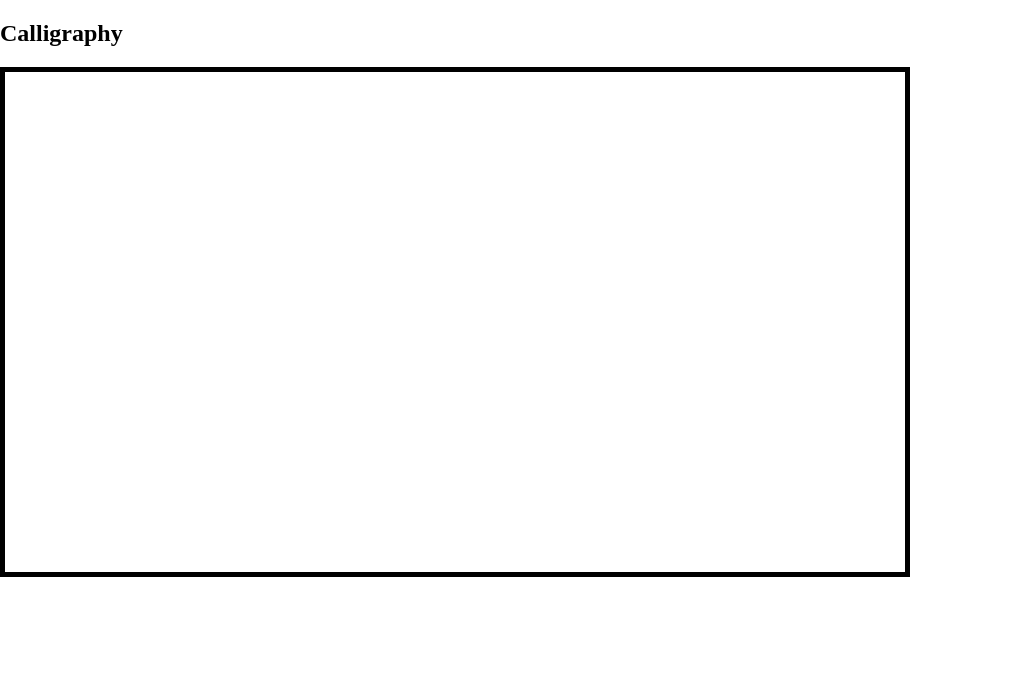
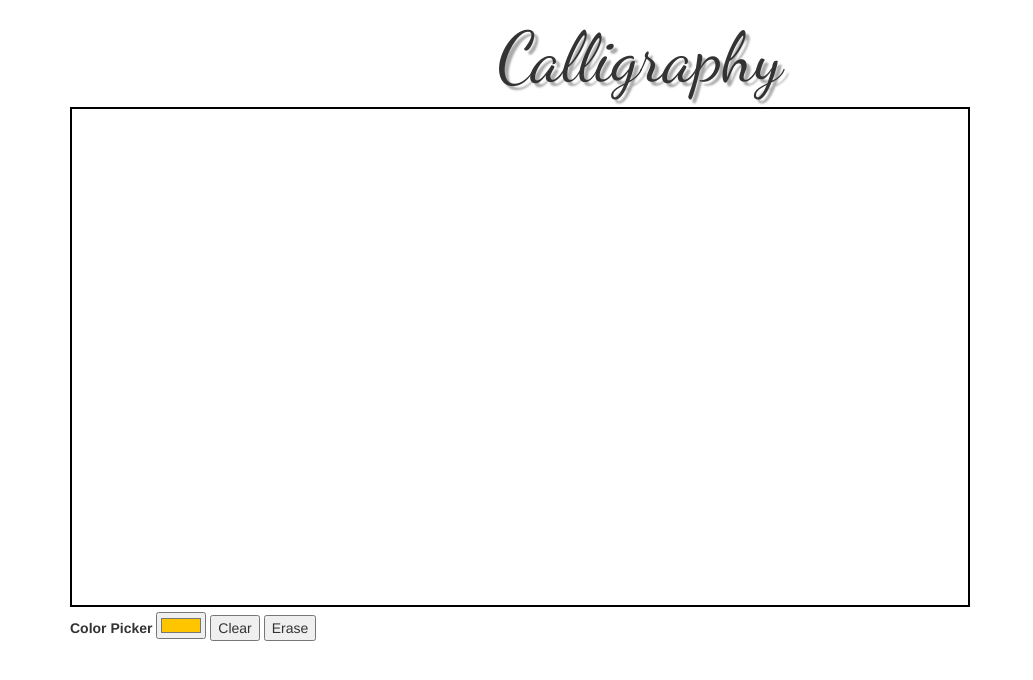
Before and after one commit to shelbyinloes/calligraphy, a plain HTML site: page index.html in a window 1280 px wide. Shown: the whole page, without its empty margins (0-1033 px from the left). Drawn offline with nearby package versions, Linux system fonts and the light colour scheme.

Commit message:
styling + clear btn + start of eraser btn

```diff
--- a/css/style.css
+++ b/css/style.css
@@ -3,7 +3,18 @@ html, body {
 }
 
 #draw {
-  border: solid 5px black;
+  border: solid 2px black;
   height: 500px;
   width: 900px;
 }
+
+.header {
+  display: flex;
+  justify-content: center;
+  font-family: 'Dancing Script', cursive;
+  text-shadow: 4px 4px 2px #aaa;
+}
+
+h1 {
+  font-size: 70px;
+}
--- a/index.html
+++ b/index.html
@@ -3,13 +3,22 @@
 <head>
   <meta charset="UTF-8">
   <title>HTML5 Canvas</title>
+  <link rel="stylesheet" href="https://maxcdn.bootstrapcdn.com/bootstrap/3.3.7/css/bootstrap.min.css" integrity="sha384-BVYiiSIFeK1dGmJRAkycuHAHRg32OmUcww7on3RYdg4Va+PmSTsz/K68vbdEjh4u" crossorigin="anonymous">
+  <link href="https://fonts.googleapis.com/css?family=Dancing+Script" rel="stylesheet">
   <link rel="stylesheet" href="css/style.css">
 </head>
 <body>
-
-  <h2>Calligraphy</h2>
-  <canvas id="draw"></canvas>
-
+  <div class="container">
+    <div class="row header">
+      <h1>Calligraphy</h1>
+    </div>
+    <canvas id="draw"></canvas>
+    <br>
+    <label for="base">Color Picker</label>
+    <input id="base" type="color" name="base" value="#ffc600">
+    <button id="clear">Clear</button>
+    <button id="erase">Erase</button>
+  </div>
 <script src="javascript/script.js"></script>
 </body>
 </html>
--- a/javascript/script.js
+++ b/javascript/script.js
@@ -1,88 +1,76 @@
+//setting up canvas
 const canvas = document.querySelector('#draw');
+const picker = document.querySelector('input');
+const clearBtn = document.querySelector('#clear');
+const erase = document.querySelector('#erase');
 const ctx = canvas.getContext('2d');
 canvas.width = 900;
 canvas.height = 500;
-ctx.strokeStyle = '#BADA55';
+ctx.strokeStyle = `${picker.value}`;
 ctx.lineJoin = 'round';
 ctx.lineCap = 'round';
-ctx.lineWidth = 10;
+ctx.lineWidth = 3;
 
 let isDrawing = false;
 let lastX = 0;
 let lastY = 0;
-let hue = 0;
 let direction = true;
 
+//canvas functions
 function draw(e) {
   if(!isDrawing) return; //stop fn from running when they are not moused down
-  // console.log(e);
-  // ctx.strokeStyle = "black";
   ctx.beginPath();
   ctx.moveTo(lastX, lastY);
   ctx.lineTo(e.offsetX, e.offsetY);
   ctx.stroke();
   changeWidth(e);
   [lastX, lastY] = [e.offsetX, e.offsetY]
-
 }
 
 function changeWidth(e){
-  const newX = Math.ceil(e.offsetX/5);
   const newY = Math.ceil(e.offsetY/5);
-  const newLastX = Math.ceil(lastX/5);
   const newLastY = Math.ceil(lastY/5);
-  console.log(newX, newY)
-  console.log(newLastX, newLastY)
-  console.log(ctx.lineWidth)
-
-  // if((newLastX > newX) && newLastY > newY){
-  //   ctx.strokeStyle = "black";
-  // }
 
   if(newY <= newLastY){
-    if(ctx.lineWidth == 5){
-      console.log("here")
+    if(ctx.lineWidth == 3){
       return;
-    }else if(ctx.lineWidth > 5){
+    }else if(ctx.lineWidth > 3){
       ctx.lineWidth--
-      console.log("should be decreasing")
     }
     // ctx.strokeStyle = "blue"
   }else if(newY >= newLastY){
-    if(ctx.lineWidth == 30){
-      console.log("wtf")
+    if(ctx.lineWidth == 20){
       return
-    }else if(ctx.lineWidth < 30){
-      console.log("plus plus")
+    }else if(ctx.lineWidth < 20){
       ctx.lineWidth++
     }
-    // ctx.strokeStyle = "pink"
-  // }else if((newLastX <= newX) && (newLastY <= newY)){
-  //   // ctx.strokeStyle = "green"
-  //   if(ctx.lineWidth == 15){
-  //     return;
-  //   }else if(ctx.lineWidth < 15){
-  //     ctx.lineWidth++
-  //   }else if(ctx.lineWidth > 15){
-  //     ctx.lineWidth--
-  //   }
-  // }else if((newLastX <= newX) && (newLastY >= newY)){
-  //   // ctx.strokeStyle = "purple"
-  //   if(ctx.lineWidth == 5){
-  //     return
-  //   }if(ctx.lineWidth < 5){
-  //     ctx.lineWidth--
-  //   }
   }
-
-
 }
 
+function handleColor() {
+  document.documentElement.style.setProperty(`--${base}`, this.value);
+  ctx.strokeStyle = `${picker.value}`;
+}
+
+function clearCanvas(){
+  const context = canvas.getContext("2d");
+  context.clearRect(0,0,canvas.width,canvas.height);
+}
+
+function eraserBtn(){
+  ctx.lineWidth = 50;
+  ctx.strokeStyle = "white";
+  //need to fix this so the width doesnt change
+}
+
+//event listeners for canvas
 canvas.addEventListener('mousedown', (e) => {
   isDrawing = true;
   [lastX, lastY] = [e.offsetX, e.offsetY]
 })
-
 canvas.addEventListener('mousemove', draw)
 canvas.addEventListener('mouseup', () => isDrawing = false)
 canvas.addEventListener('mouseout', () => isDrawing = false)
+picker.addEventListener('change', handleColor);
+clearBtn.addEventListener('click', clearCanvas);
+erase.addEventListener('click', eraserBtn);
```
